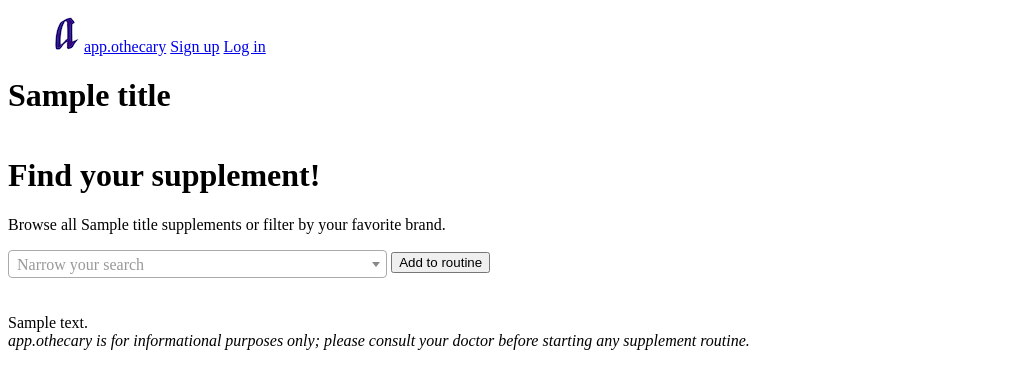
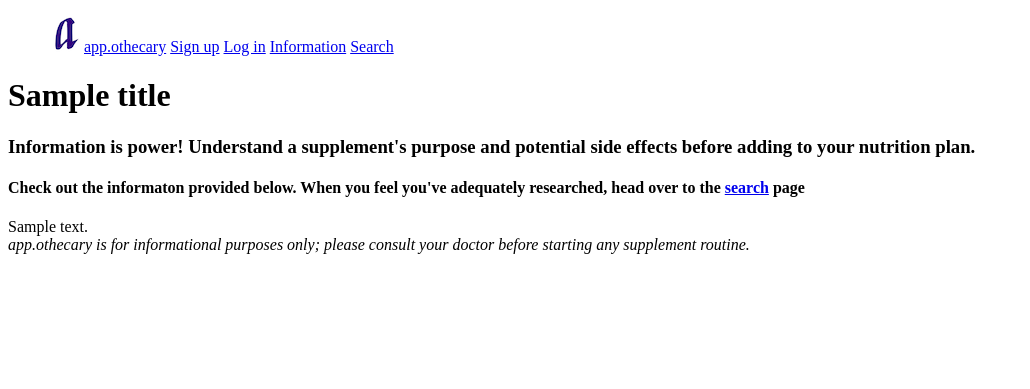
Before and after one commit to jennantilla/app.othecary, a Flask app: template templates/vit-info.html in a window 1280 px wide. Shown: the top 389 px of the page, without its empty margins (0-1030 px from the left). Run offline with Flask 2, Linux system fonts and the light colour scheme; tables that the repository leaves empty hold one stand-in row (values such as "Sample post"); the template is opened without the code that fills it: values that come from a table or form of the project are taken from there, most other values are stand-ins (such as "Sample title", 1, 10 or a date in 2020); some libraries are stand-ins or nearby versions.

Commit message:
Implement dedicated search page with AJAX

```diff
--- a/requirements.txt
+++ b/requirements.txt
@@ -4,11 +4,11 @@ Flask==1.0.2
 Flask-DebugToolbar==0.10.1
 Flask-SQLAlchemy==2.4.1
 itsdangerous==0.24
-Jinja2==2.10
+Jinja2==2.10.3
 MarkupSafe==1.0
 psycopg2-binary==2.7.5
-SQLAlchemy==1.2.8
-Werkzeug==0.14.1
+SQLAlchemy>=1.3.0
+werkzeug>=0.15.3
 requests==2.22.0
 xmltodict==0.12.0
 python-dateutil==2.8.1
--- a/server.py
+++ b/server.py
@@ -172,21 +172,48 @@ def look_up_fact_sheet():
                             vitamin=vitamin)
 
 
+@app.route('/search-page')
+def display_search():
+    """Display search bar"""
+
+    return render_template('search-add.html')
+
+
 @app.route('/vitamin-search.json', methods=["GET"])
 def vitamin_search():
-    """Provides a list of filtered vitamins"""
+    """Provide a list of filtered vitamins"""
 
     search = request.args.get("search_terms")
-    vitamin = "Vitamin E"
 
-    product = (Vitamin.query.filter(Vitamin.product_name.ilike(f"%{vitamin}%"),
-                                    Vitamin.product_name.ilike(f"%{search}%"))
+    product = (Vitamin.query.filter(Vitamin.product_name.ilike(f"%{search}%"))
                                         .distinct(Vitamin.product_name).all())
 
     product_results = ({"results": [{"id": item.label_id,
         "text": item.product_name} for item in product]})
 
     return jsonify(product_results)
+
+
+@app.route('/see-info.json', methods=["POST"])
+def vitamin_info():
+    """Displays info for selected vitamin"""
+
+    chosen_item = request.form.get("selected-item")
+
+    info = Vitamin.query.filter_by(label_id=chosen_item).first()
+
+    selected_product_details = {}
+
+    selected_product_details['brand'] = info.brand_name
+    selected_product_details['name'] = info.product_name
+    selected_product_details['contents'] = info.net_contents + " " + info.net_content_unit
+    selected_product_details['use'] = info.use
+    selected_product_details['serving'] = info.serving_size_quantity + " " + info.serving_size_unit
+    selected_product_details['product_type'] = info.product_type
+    selected_product_details['supplement_form'] = info.supplement_form
+    selected_product_details['group'] = info.target_groups
+
+    return jsonify(selected_product_details)
 
 
 @app.route('/add-routine', methods=['POST'])
--- a/static/js/vit-info.js
+++ /dev/null
@@ -1,17 +0,0 @@
-// Formatting of body
-$(".externallink").remove();
-
-// Select2 plugin
-$(document).ready(function() {
-    $('.search-filter').select2({
-        ajax: {
-            url: '/vitamin-search.json',
-            dataType: 'json',
-            method: 'GET',
-            data: (params) => {
-                return {'search_terms': params.term}
-            }
-        },
-        placeholder: "Narrow your search"
-        });
-});
--- a/templates/base.html
+++ b/templates/base.html
@@ -27,12 +27,15 @@
                 <li><a href = "/"><img src="/static/images/a.png">app.othecary</a></li>
                 <li><a href="/register">Sign up</a></li>
                 <li><a href="/login">Log in</a></li>
+                <li><a href="/supplements">Information</a></li>
+                <li><a href="/search-page">Search</a></li>
             {% endif %}
             </ul>
             {% if "user_id" in session %}
             <ul class="logged-in">
                 <li><a href = "/"><img src="/static/images/a.png">app.othecary</a></li>
-                <li><a href="/supplements">Research</a></li>
+                <li><a href="/supplements">Information</a></li>
+                <li><a href="/search-page">Search</a></li>
                 <li><a href= "/dashboard/{{ session['user_id'] }}">Dashboard</a></li>
                 <li><a href="/logout">Log out</a></li>
             {% endif %}
--- a/templates/vit-info.html
+++ b/templates/vit-info.html
@@ -4,19 +4,15 @@
 
 {% block content %}
     <h1>{{ title }}</h1>
-    <div id="search-filter">
-        <h1>Find your supplement!</h1>
-        <p>Browse all {{ title }} supplements or filter by your favorite brand.</p>
-    </div>
-    <form class="add-form" action="/add-routine" method="POST">
-        <select class="search-filter" name="selected-item" style="width: 30%"></select>
-        <input type="submit" class="add-vitamin" id="search-submit" value="Add to routine">
-    </form>
-<br>
-<br>
+    <h3>Information is power! Understand a supplement's purpose and potential side effects before adding to your nutrition plan.</h3>
+    <h4>Check out the informaton provided below. When you feel you've adequately researched, head over to the <a href="/search-page">search</a> page</h4>
 <div>
     {{ body|safe }}
 </div>
-<script src="/static/js/vit-info.js"></script>
+
+<script>
+// Formatting of body
+$(".externallink").remove();
+</script>
 
 {% endblock %}
```
Also changed, not shown: templates/dashboard.html (+4 -4 lines).
